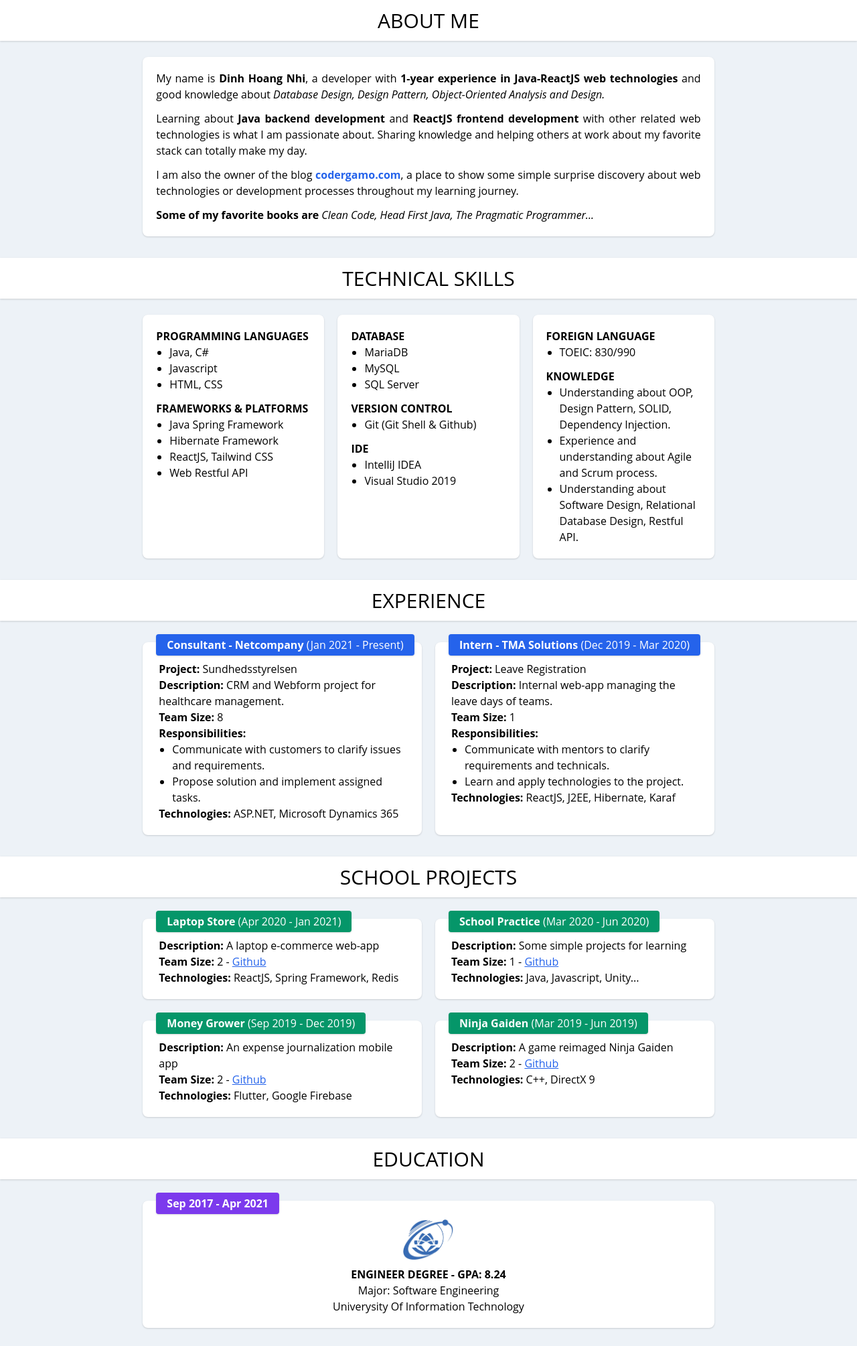
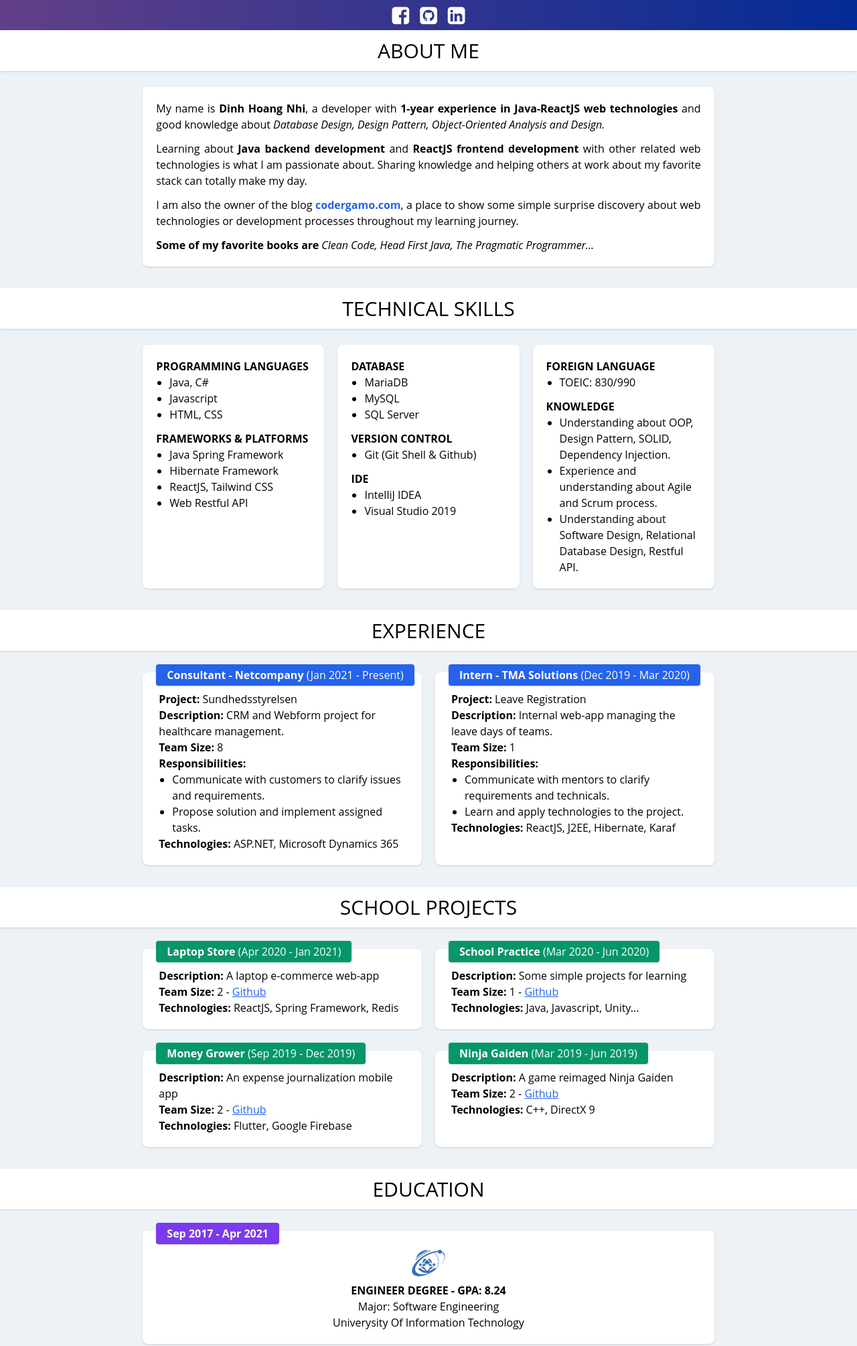
Before and after one commit to nhidh99/nhidh99.github.io, a plain HTML site: page index.html in a window 1280 px wide. Shown: the top 2010 px of the page at 67% size. Drawn offline with nearby package versions, Linux system fonts and the light colour scheme.

Commit message:
Update Social Links

```diff
--- a/index.html
+++ b/index.html
@@ -7,13 +7,19 @@
 	<title>Nhi Dinh - Codergamo</title>
 	<link href="styles.css" rel="stylesheet" />
 	<link href="https://unpkg.com/tailwindcss@^1.0/dist/tailwind.min.css" rel="stylesheet" />
-	</style>
+	<link rel="stylesheet" href="https://cdnjs.cloudflare.com/ajax/libs/font-awesome/4.7.0/css/font-awesome.min.css">
 </head>
 
 <body>
 	<div id="root">
 		<!-- ABOUT ME -->
 		<section>
+			<nav class="social-nav">
+				<a class="social-item" href="https://facebook.com/nhidh99" target="_blank"><i class="fa fa-facebook-square"></i></a>
+				<a class="social-item" href="https://github.com/nhidh99" target="_blank"><i class="fa fa-github-square"></i></a>
+				<a class="social-item" href="https://www.linkedin.com/in/nhi-dinh-569008185/" target="_blank"><i class="fa fa-linkedin-square"></i></a>
+			</nav>
+
 			<header class="about--header">
 				ABOUT ME
 			</header>
@@ -154,7 +160,7 @@
 
 			<div class="experience--wrapper">
 				<div class="section-box section-box-grid">
-					<p class="experience--hgroup bg-blue-600">
+					<p class="experience--hgroup">
 						<b>Consultant - Netcompany</b> (Jan 2021 - Present)
 					</p>
 					<ul class="list-none experience--list">
@@ -162,7 +168,7 @@
 						<li><b>Description:</b> CRM and Webform project for healthcare management.</li>
 						<li><b>Team Size:</b> 8</li>
 						<li><b>Responsibilities:</b>
-							<ul class="ml-8 xl:ml-5 list-disc">
+							<ul class="list-disc">
 								<li>Communicate with customers to clarify issues and requirements.</li>
 								<li>Propose solution and implement assigned tasks.</li>
 							</ul>
@@ -179,7 +185,7 @@
 						<li><b>Description:</b> Internal web-app managing the leave days of teams.</b></li>
 						<li><b>Team Size:</b> 1</li>
 						<li><b>Responsibilities:</b>
-							<ul class="ml-8 xl:ml-5 list-disc">
+							<ul class="list-disc">
 								<li>Communicate with mentors to clarify requirements and technicals.</li>
 								<li>Learn and apply technologies to the project.</li>
 							</ul>
@@ -257,8 +263,8 @@
 					<b>Sep 2017 - Apr 2021</b>
 				</p>
 				<div class="education--content">
-					<img src="logo-uit.png" class="education--logo" alt="logo" width="75"
-						height="75" />
+					<img src="logo-uit.png" class="education--logo" alt="logo" width="50"
+						height="50" />
 					<p><b>ENGINEER DEGREE - GPA: 8.24</b></p>
 					<p>Major: Software Engineering</p>
 					<p>Univerysity Of Information Technology</p>
--- a/styles.css
+++ b/styles.css
@@ -13,8 +13,8 @@
     --text-md-laptop: max(1rem, 14px);
     --text-lg-laptop: max(1.875rem, 16px);
 
-	--text-md-tablet: 20px;
-	--text-lg-tablet: 25px;
+    --text-md-tablet: 20px;
+    --text-lg-tablet: 25px;
 
     --text-md-mobile: 26px;
     --text-lg-mobile: 40px;
@@ -57,6 +57,40 @@ header {
     padding-bottom: var(--spacing-2);
     font-size: var(--text-lg-mobile);
     text-align: center;
+}
+
+@keyframes gradient {
+    0% {
+        background-position: 0% 50%;
+    }
+    50% {
+        background-position: 100% 50%;
+    }
+    100% {
+        background-position: 0% 50%;
+    }
+}
+
+.social-nav {
+    background: linear-gradient(
+        90deg,
+        #623f88,
+        #032b95,
+        #051454,
+        #09072f,
+        #030210
+    );
+    background-size: 400% 400%;
+    animation: gradient 5s ease infinite;
+    text-align: center;
+	display: flex;
+	justify-content: center;
+	gap: var(--spacing-4);
+}
+
+.social-item {
+    color: white;
+    font-size: var(--text-lg-mobile);
 }
 
 .list-disc {
@@ -169,15 +203,16 @@ header {
 }
 
 @media (min-width: 1024px) {
-	#root {
+    #root {
         font-size: var(--text-md-tablet);
     }
 
-    header {
+    header,
+    .social-item {
         font-size: var(--text-lg-tablet);
     }
 
-	.experience--list,
+    .experience--list,
     .projects--list {
         margin-top: var(--spacing-3);
     }
@@ -188,7 +223,8 @@ header {
         font-size: var(--text-md-laptop);
     }
 
-    header {
+    header,
+	.social-item {
         font-size: var(--text-lg-laptop);
     }
 
```
